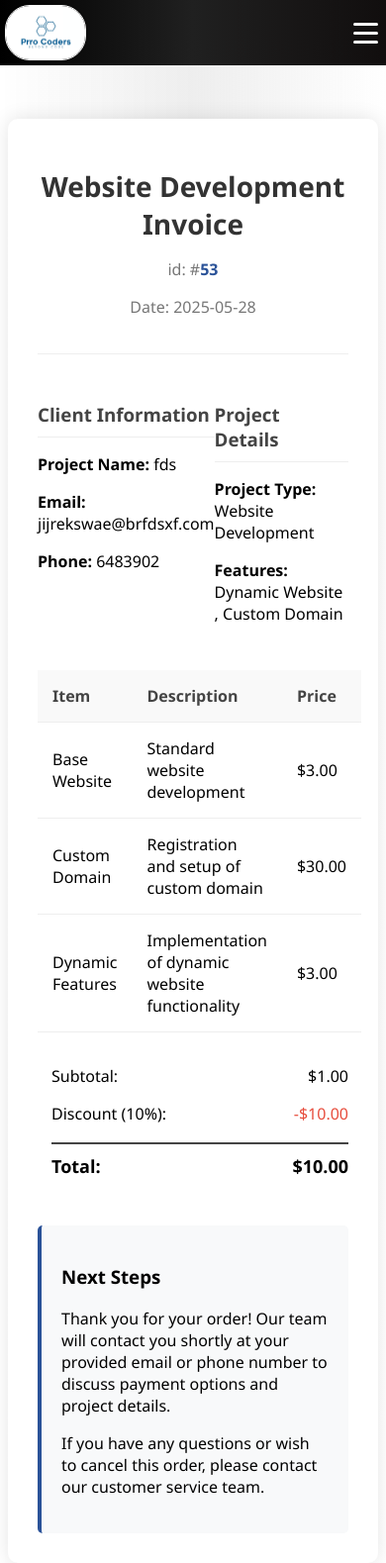
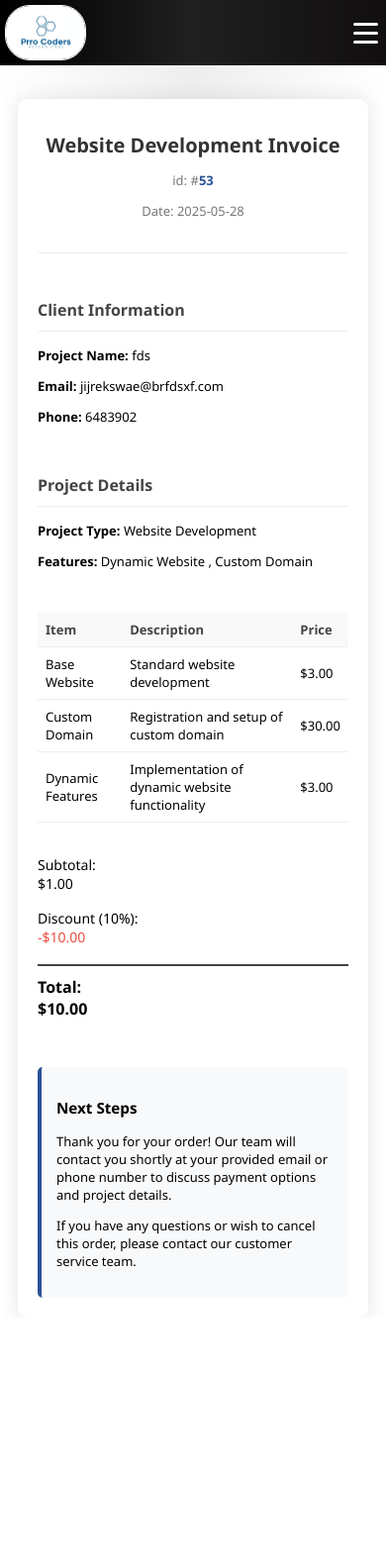
Before and after one commit to harvard2025/CS50W-Capstone, a Django app: template templates/WebMakerT/price.html in a window 390 px wide. Shown: the whole page at 99% size. After the commit the page ends 1317 px from the top, so only its background shows below. Run offline with Django 5.2, Linux system fonts and the light colour scheme; data comes from the database, SQL or seed files in the repository; both versions use the stored data as it was after the commit; tables that the repository leaves empty hold one stand-in row (values such as "Sample post"); the template is opened without the code that fills it: values that come from a table or form of the project are taken from there, most other values are stand-ins (such as "Sample title", 1, 10 or a date in 2020); parts of the project's set-up code (start-up, migrations or seed data) failed here and were passed over.

Commit message:
for Server

```diff
--- a/templates/WebMakerT/price.html
+++ b/templates/WebMakerT/price.html
@@ -110,6 +110,81 @@
     .discount {
         color: #e74c3c;
     }
+    @media (max-width: 768px) {
+    .invoice-container {
+        padding: 20px;
+        margin: 20px 10px;
+    }
+
+    .invoice-title {
+        font-size: 22px;
+    }
+
+    .invoice-subtitle {
+        font-size: 14px;
+    }
+
+    .invoice-details {
+        flex-direction: column;
+        gap: 20px;
+    }
+
+    .invoice-section h3 {
+        font-size: 16px;
+    }
+
+    .invoice-items th, .invoice-items td {
+        padding: 10px;
+        font-size: 14px;
+    }
+
+    .total-row {
+        width: 100%;
+        flex-direction: row;
+        justify-content: space-between;
+        font-size: 14px;
+    }
+
+    .grand-total {
+        font-size: 16px;
+    }
+
+    .contact-note {
+        font-size: 14px;
+        padding: 15px;
+    }
+}
+
+    @media (max-width: 480px) {
+        .invoice-title {
+            font-size: 20px;
+        }
+
+        .invoice-subtitle,
+        .invoice-section p {
+            font-size: 13px;
+        }
+
+        .invoice-items th,
+        .invoice-items td {
+            font-size: 13px;
+            padding: 8px;
+        }
+
+        .contact-note {
+            font-size: 13px;
+        }
+
+        .invoice-total {
+            align-items: stretch;
+        }
+
+        .total-row {
+            flex-direction: column;
+            align-items: flex-start;
+        }
+    }
+
 </style>
 
 <div class="invoice-container">
```
Also changed, not shown: db.sqlite3.
